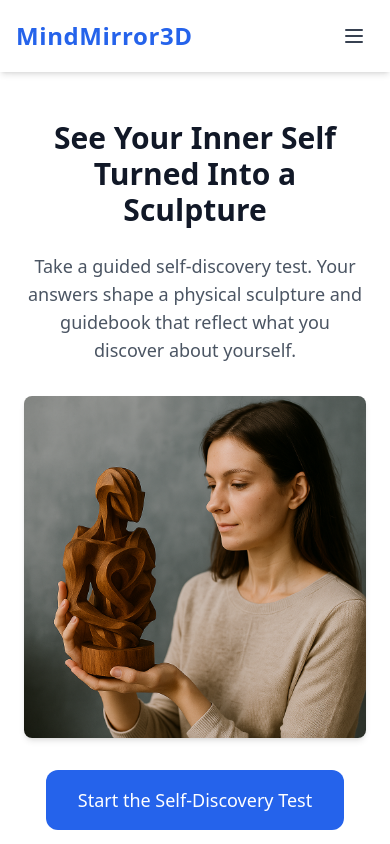
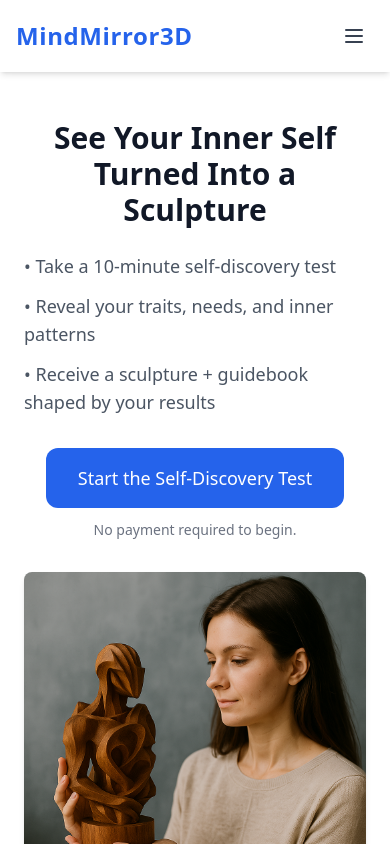
Before and after one commit to Ali51573562/mindmirror3d, a Next.js app: page / in a window 390 px wide. Shown: the top 844 px of the page. Built offline with nearby package versions, Linux system fonts and the light colour scheme; no server answers.

Commit message:
Simplify homepage hero for mobile

```diff
--- a/pages/index.js
+++ b/pages/index.js
@@ -57,18 +57,12 @@ export default function Home() {
                     See Your Inner Self Turned Into a Sculpture
                 </h1>
 
-        <p className="text-lg md:text-xl text-gray-600 max-w-3xl mx-auto mb-8">
-          Take a guided self-discovery test. Your answers shape a physical
-          sculpture and guidebook that reflect what you discover about yourself.
-        </p>
-
-        {/* Product image appears early for mobile visitors */}
-        <div className="mb-8">
-          <img
-            src="/hero-sculpture.png"
-            alt="Person admiring a MindMirror3D sculpture"
-            className="mx-auto rounded-lg shadow-md w-full max-w-3xl"
-          />
+                <div className="max-w-2xl mx-auto mb-8 text-left md:text-center">
+                    <ul className="space-y-3 text-lg md:text-xl text-gray-600">
+                        <li>• Take a 10-minute self-discovery test</li>
+                        <li>• Reveal your traits, needs, and inner patterns</li>
+                        <li>• Receive a sculpture + guidebook shaped by your results</li>
+                    </ul>
                 </div>
 
                 <Link href="/profile">
@@ -81,8 +75,16 @@ export default function Home() {
                 </Link>
 
                 <p className="text-sm text-gray-500 mt-3">
-          Takes about 10 minutes. No payment required to begin.
+                    No payment required to begin.
                 </p>
+
+                <div className="mt-8">
+                    <img
+                        src="/hero-sculpture.png"
+                        alt="Person admiring a MindMirror3D sculpture"
+                        className="mx-auto rounded-lg shadow-md w-full max-w-3xl"
+                    />
+                </div>
             </main>
 
             {/* HOW IT WORKS */}
```
Lines whose indentation alone changed are shown as unchanged.
